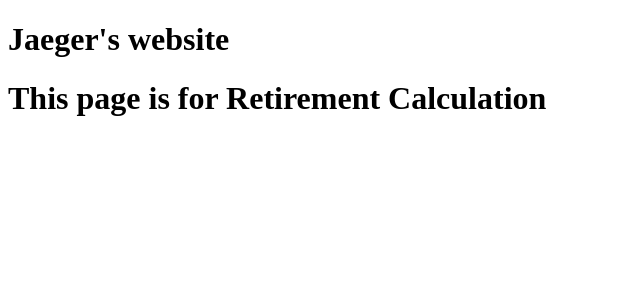
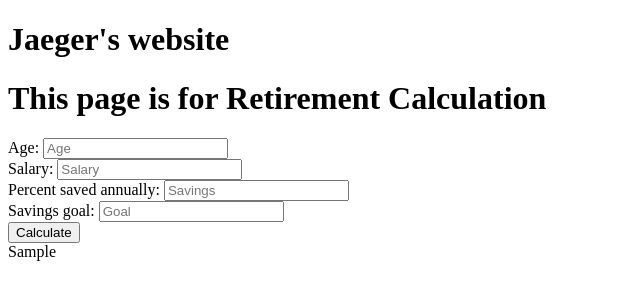
Before and after one commit to Jaeger-17/JaegerApp, a Flask app: template templates/Retire.html in a window 1280 px wide. Shown: the top 300 px of the page, without its empty margins (0-640 px from the left). Run offline with Flask 2, Linux system fonts and the light colour scheme; the template is opened without the code that fills it: most values are stand-ins (such as "Sample title", 1, 10 or a date in 2020).

Commit message:
Retirement functionality added
Added the retirement functionality

```diff
--- a/templates/Retire.html
+++ b/templates/Retire.html
@@ -2,4 +2,42 @@
 {% block title %}Retirement Calculator{% endblock %}
 {% block content %}
 <h1>This page is for Retirement Calculation</h1>
+<form action="#" method="POST">
+    <label for="Number One">Age:</label>
+    <input
+        type="text"
+        placeholder="Age"
+        class="u-full-width"
+        name="age"
+    /> <br>
+
+    <label for="Number Two">Salary:</label>
+    <input
+        type="text"
+        placeholder="Salary"
+        class="u-full-width"
+        name="salary"
+    /> <br>
+
+    <label for="Number Three">Percent saved annually:</label>
+    <input
+        type="text"
+        placeholder="Savings"
+        class="u-full-width"
+        name="percent"
+    /> <br>
+
+    <label for="Number Four">Savings goal:</label>
+    <input
+        type="text"
+        placeholder="Goal"
+        class="u-full-width"
+        name="goal"
+    /> <br>
+
+    <input type="submit" value="Calculate" id="calc_btn" /> <br>
+
+    {{ resultRetire }}
+
+</form>
 {% endblock %}
--- a/test.py
+++ b/test.py
@@ -1,5 +1,6 @@
 from flask import Flask, redirect, url_for, render_template, request
 from BodyMassIndex import BodyMassIndex
+from RetirementSavings import RetirementSavings
 
 app = Flask(__name__)
 
@@ -10,23 +11,34 @@ def home():
 @app.route("/BMI", methods=["POST", "GET"])
 def BMI():
     if request.method == 'POST':
-        #Set up BMI object
-
         #Get data from form input
         feet = request.form['feet']
         inches = request.form['inches']
         weight = request.form['weight']
+        #Put data into BodyMassIndex object
         userBmi = BodyMassIndex(feet, inches, weight)
 
-        #Calculation
+        #Call calculation function
         result = userBmi.calculate_bmi()
         return render_template("BMI.html", result = result)
     else:
         return render_template("BMI.html")
 
-@app.route("/retire")
+@app.route("/retire", methods=["POST", "GET"])
 def retire():
-    return render_template("Retire.html")
+    if request.method == 'POST':
+        #Get data from form input
+        age = request.form['age']
+        salary = request.form['salary']
+        percent = request.form['percent']
+        goal = request.form['goal']
+        #Put data into RetirementSavings object
+        userRetirement = RetirementSavings(age, salary, percent, goal)
+        #Call calculation function
+        resultRetire = userRetirement.calculate_retirement()
+        return render_template("Retire.html", resultRetire = resultRetire)
+    else:
+        return render_template("Retire.html")
 
 
 @app.route("/login", methods=["POST", "GET"])
```
Also changed, not shown: RetirementSavings.py (added, +21 -0 lines).
